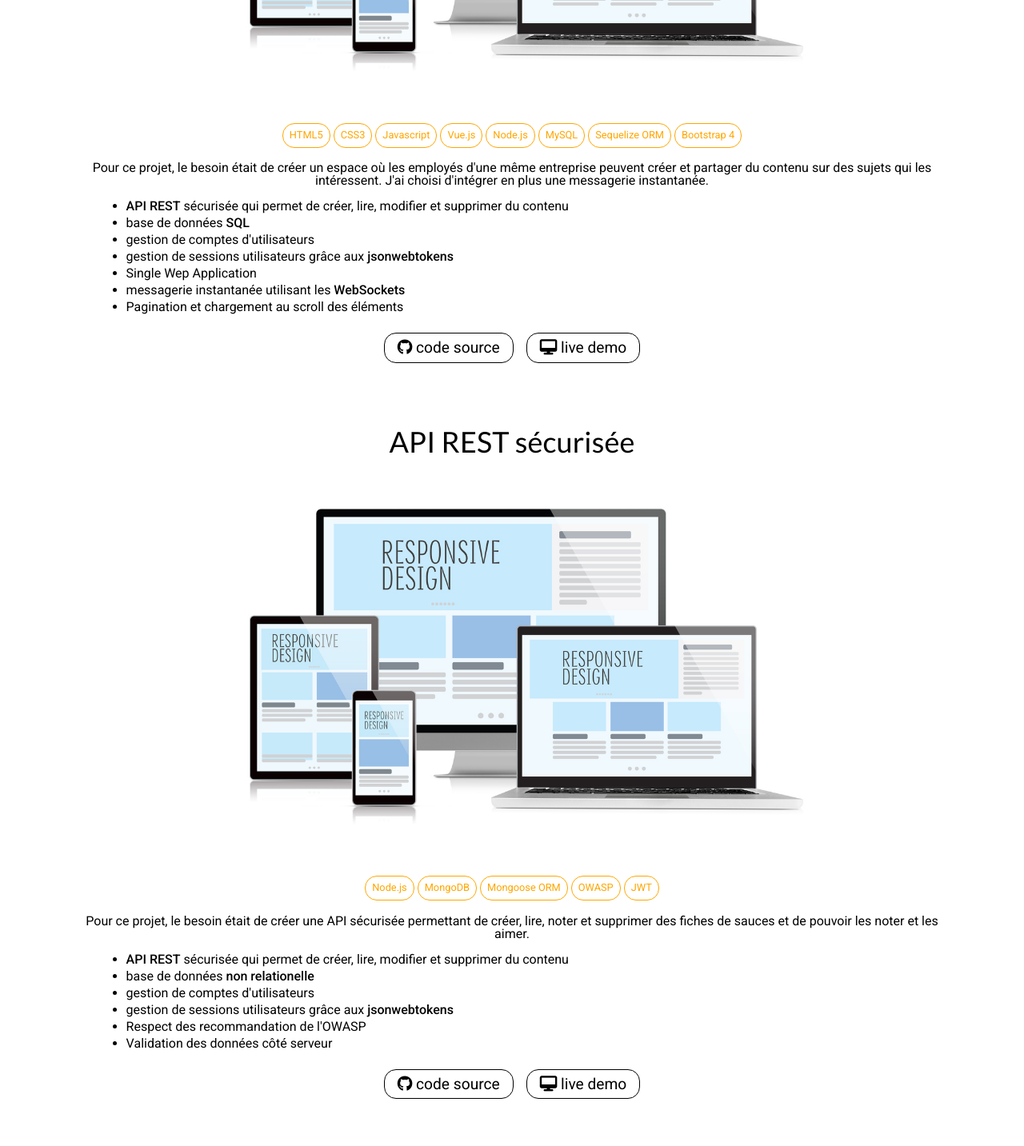
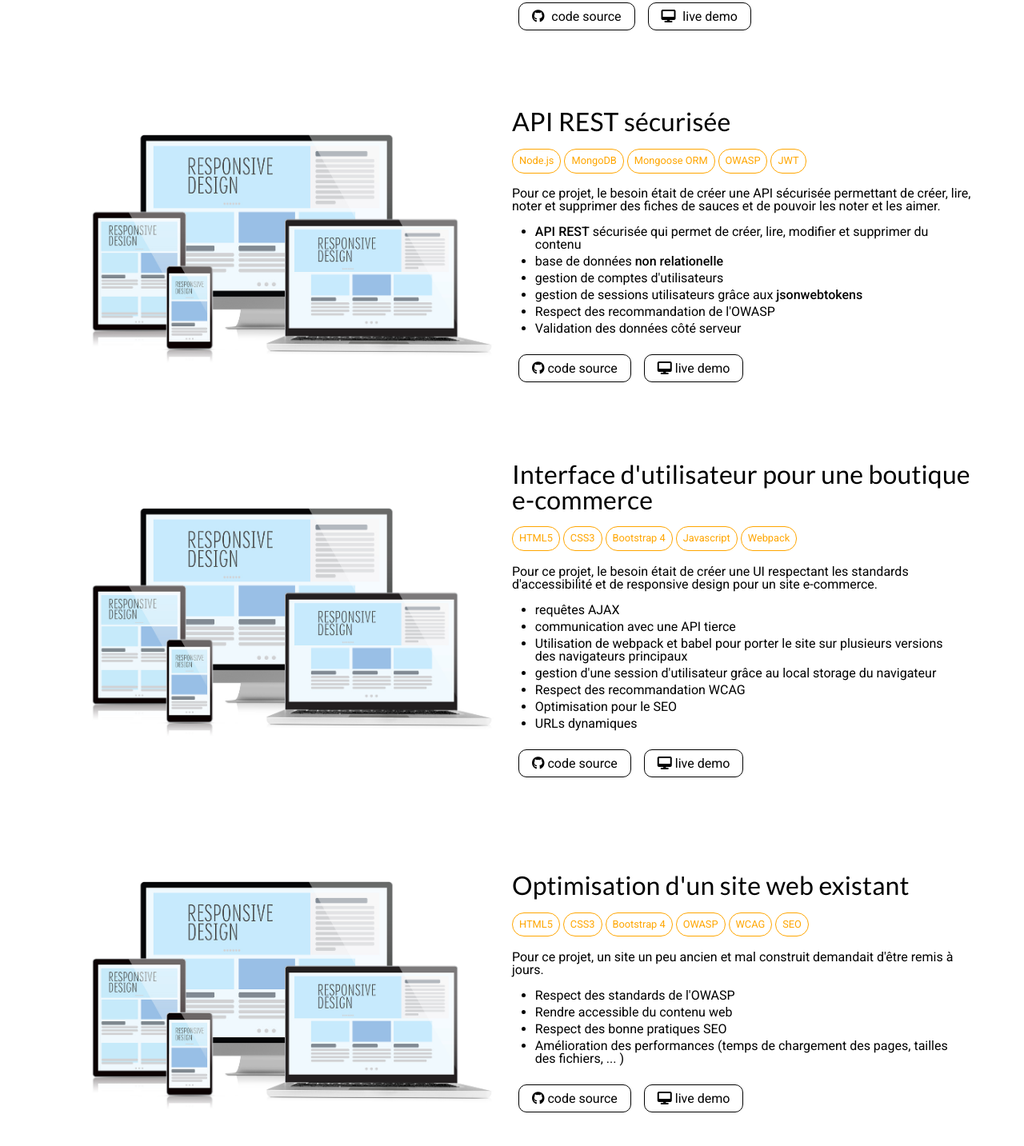
Before and after one commit to dimitriobin/personal_portfolio, a website: page index.html in a window 1280 px wide. Shown: the part 1208-2641 px from the top of the page at 80% size. Drawn offline with Linux system fonts and the light colour scheme.

Commit message:
Create the large and Xlarge view

```diff
--- a/assets/css/scss/abstracts/_mixins.scss
+++ b/assets/css/scss/abstracts/_mixins.scss
@@ -11,3 +11,9 @@
     @content;
   }
 }
+
+@mixin media-lg {
+  @media screen and (min-width: $breakpoint-lg) {
+    @content;
+  }
+}
--- a/assets/css/scss/abstracts/_variables.scss
+++ b/assets/css/scss/abstracts/_variables.scss
@@ -10,3 +10,4 @@ $color-menu-bg: black;
 
 // Breakpoints
 $breakpoint-md: 768px;
+$breakpoint-lg: 992px;
--- a/assets/css/scss/base/_base.scss
+++ b/assets/css/scss/base/_base.scss
@@ -16,7 +16,7 @@ body {
   flex-direction: column;
   justify-content: space-between;
   align-items: center;
-  max-width: 1200px;
+  max-width: 1400px;
   margin: auto;
 }
 
--- a/assets/css/scss/pages/_home.scss
+++ b/assets/css/scss/pages/_home.scss
@@ -103,19 +103,26 @@
 }
 
 .project {
-  text-align: center;
-  margin-bottom: 5rem;
+  margin-bottom: 3rem;
+  display: flex;
+  flex-direction: column;
+  justify-content: flex-start;
+  align-items: flex-start;
+
+  &-img {
+    width: 100%;
+    max-width: 800px;
+    height: auto;
+    align-self: center;
+  }
 
   &-title {
+    font-size: 1.6rem;
     font-weight: 500;
+    margin-bottom: 1rem;
   }
 
-  & > img {
-    width: 90%;
-    max-width: 800px;
-    height: auto;
-  }
-
+  &-body {
     &-stack {
       margin-bottom: 1rem;
       &__item {
@@ -130,30 +137,34 @@
     }
 
     &-brief {
-    margin-bottom: 1rem;
+      margin: 1rem 0;
     }
 
     &-features {
       text-align: left;
       list-style-type: disc;
       padding: 0 5%;
+      margin-top: 1rem;
       margin-bottom: 1.5rem;
       &__item {
         margin-top: 5px;
       }
     }
+  }
 
-  &-links {
+  &-footer {
     width: 100%;
     display: flex;
-    justify-content: center;
+    justify-content: flex-start;
     align-items: center;
-    & > a {
-      font-size: 1.2rem;
+    flex-wrap: wrap;
+
+    &__link {
+      font-size: 1rem;
       border: 1px solid black;
-      border-radius: 15px;
+      border-radius: 10px;
       padding: 0.5rem 1rem;
-      margin: 0 0.5rem;
+      margin: 0 0.5rem 0.2rem;
       text-decoration: none;
       @include transition-ease;
 
@@ -164,6 +175,10 @@
         border-color: $color-secondary;
         @include transition-ease;
       }
+
+      & > span {
+        margin-left: 0.3rem;
       }
     }
   }
+}
--- a/assets/css/scss/style.scss
+++ b/assets/css/scss/style.scss
@@ -16,3 +16,4 @@
 @use './pages/contact';
 
 @use './responsive/medium.scss';
+@use './responsive/large.scss';
--- a/index.html
+++ b/index.html
@@ -37,7 +37,7 @@
         </nav>
     </header>
 
-    <main>
+    <main class="home">
         <section class="intro">
           <h1 class="intro__heading">Dimitri <span>Obin</span></h1>
           <h2 class="intro__subheading">Développeur web junior</h2>
@@ -62,55 +62,59 @@
 
       <!-- Projet 7 Openclassrooms -->
       <article id="projectOne" class="project">
+        <img class="project-img" src="./assets/img/responsive-design-presentation.jpg" alt="Voici le projet qui s'affiche sur plusieurs écrans différents">
+        <div>
           <h3 class="project-title">Réseau social d'entreprise</h3>
-        <img src="./assets/img/responsive-design-presentation.jpg" alt="Voici le projet qui s'affiche sur plusieurs écrans différents">
-
+          <div class="project-body">
             <h4 class="sr-only">Caractéristiques techniques</h4>
-        <ul class="project-stack">
-          <li class="project-stack__item">HTML5</li>
-          <li class="project-stack__item">CSS3</li>
-          <li class="project-stack__item">Javascript</li>
-          <li class="project-stack__item">Vue.js</li>
-          <li class="project-stack__item">Node.js</li>
-          <li class="project-stack__item">MySQL</li>
-          <li class="project-stack__item">Sequelize ORM</li>
-          <li class="project-stack__item">Bootstrap 4</li>
+            <ul class="project-body-stack">
+              <li class="project-body-stack__item">HTML5</li>
+              <li class="project-body-stack__item">CSS3</li>
+              <li class="project-body-stack__item">Javascript</li>
+              <li class="project-body-stack__item">Vue.js</li>
+              <li class="project-body-stack__item">Node.js</li>
+              <li class="project-body-stack__item">MySQL</li>
+              <li class="project-body-stack__item">Sequelize ORM</li>
+              <li class="project-body-stack__item">Bootstrap 4</li>
             </ul>
 
-        <h4 class="sr-only">Besoins du projet</h4>
-        <p class="project-brief">
+            <h4>Besoins du projet</h4>
+            <p class="project-body-brief">
               Pour ce projet, le besoin était de créer un espace où les employés d'une même entreprise peuvent
               créer et partager du contenu sur des sujets qui les intéressent. J'ai choisi d'intégrer en plus une messagerie instantanée.
             </p>
 
-        <h4 class="sr-only">Fonctionnalités majeures</h4>
-        <ul class="project-features">
-          <li class="project-features__item"><strong>API REST</strong> sécurisée qui permet de créer, lire, modifier et supprimer du contenu</li>
-          <li class="project-features__item">base de données <strong>SQL</strong></li>
-          <li class="project-features__item">gestion de comptes d'utilisateurs</li>
-          <li class="project-features__item">gestion de sessions utilisateurs grâce aux <strong>jsonwebtokens</strong></li>
-          <li class="project-features__item">Single Wep Application</li>
-          <li class="project-features__item">messagerie instantanée utilisant les <strong>WebSockets</strong></li>
-          <li class="project-features__item">Pagination et chargement au scroll des éléments</li>
+            <h4>Fonctionnalités majeures</h4>
+            <ul class="project-body-features">
+              <li class="project-body-features__item"><strong>API REST</strong> sécurisée qui permet de créer, lire, modifier et supprimer du contenu</li>
+              <li class="project-body-features__item">base de données <strong>SQL</strong></li>
+              <li class="project-body-features__item">gestion de comptes d'utilisateurs</li>
+              <li class="project-body-features__item">gestion de sessions utilisateurs grâce aux <strong>jsonwebtokens</strong></li>
+              <li class="project-body-features__item">Single Wep Application</li>
+              <li class="project-body-features__item">messagerie instantanée utilisant les <strong>WebSockets</strong></li>
+              <li class="project-body-features__item">Pagination et chargement au scroll des éléments</li>
             </ul>
-        <div class="project-links">
-          <a href="#" class="project-links__item"><i class="fab fa-github fa-1x"></i> code source</a>
-          <a href="#" class="project-links__item"><i class="fas fa-desktop fa-1x"></i> live demo</a>
+          </div>
+          <div class="project-footer">
+            <a href="#" class="project-footer__link"><i class="fab fa-github fa-1x" aria-label="Voir le code source"></i> <span>code source</span></a>
+            <a href="#" class="project-footer__link"><i class="fas fa-desktop fa-1x" aria-label="Voir la démonstration du projet"></i> <span>live demo</span></a>
+          </div>
         </div>
       </article>
 
       <!-- Projet 6 Openclassrooms -->
       <article id="projectTwo" class="project">
+        <img class="project-img"  src="./assets/img/responsive-design-presentation.jpg" alt="Voici le projet qui s'affiche sur plusieurs écrans différents">
+        <div>
           <h3 class="project-title">API REST sécurisée</h3>
-        <img src="./assets/img/responsive-design-presentation.jpg" alt="Voici le projet qui s'affiche sur plusieurs écrans différents">
-
+          <div class="project-body">
             <h4 class="sr-only">Caractéristiques techniques</h4>
-        <ul class="project-stack">
-          <li class="project-stack__item">Node.js</li>
-          <li class="project-stack__item">MongoDB</li>
-          <li class="project-stack__item">Mongoose ORM</li>
-          <li class="project-stack__item">OWASP</li>
-          <li class="project-stack__item">JWT</li>
+            <ul class="project-body-stack">
+              <li class="project-body-stack__item">Node.js</li>
+              <li class="project-body-stack__item">MongoDB</li>
+              <li class="project-body-stack__item">Mongoose ORM</li>
+              <li class="project-body-stack__item">OWASP</li>
+              <li class="project-body-stack__item">JWT</li>
             </ul>
 
             <h4 class="sr-only">Besoins du projet</h4>
@@ -119,32 +123,35 @@
             </p>
 
             <h4 class="sr-only">Fonctionnalités majeures</h4>
-        <ul class="project-features">
-          <li class="project-features__item"><strong>API REST</strong> sécurisée qui permet de créer, lire, modifier et supprimer du contenu</li>
-          <li class="project-features__item">base de données <strong>non relationelle</strong></li>
-          <li class="project-features__item">gestion de comptes d'utilisateurs</li>
-          <li class="project-features__item">gestion de sessions utilisateurs grâce aux <strong>jsonwebtokens</strong></li>
-          <li class="project-features__item">Respect des recommandation de l'OWASP</li>
-          <li class="project-features__item">Validation des données côté serveur</li>
+            <ul class="project-body-features">
+              <li class="project-body-features__item"><strong>API REST</strong> sécurisée qui permet de créer, lire, modifier et supprimer du contenu</li>
+              <li class="project-body-features__item">base de données <strong>non relationelle</strong></li>
+              <li class="project-body-features__item">gestion de comptes d'utilisateurs</li>
+              <li class="project-body-features__item">gestion de sessions utilisateurs grâce aux <strong>jsonwebtokens</strong></li>
+              <li class="project-body-features__item">Respect des recommandation de l'OWASP</li>
+              <li class="project-body-features__item">Validation des données côté serveur</li>
             </ul>
-        <div class="project-links">
-          <a href="#" class="project-links__item"><i class="fab fa-github fa-1x"></i> code source</a>
-          <a href="#" class="project-links__item"><i class="fas fa-desktop fa-1x"></i> live demo</a>
+          </div>
+          <div class="project-footer">
+            <a href="#" class="project-footer__link"><i class="fab fa-github fa-1x"></i> code source</a>
+            <a href="#" class="project-footer__link"><i class="fas fa-desktop fa-1x"></i> live demo</a>
+          </div>
         </div>
       </article>
 
       <!-- Projet 5 Openclassrooms -->
       <article id="projectThree" class="project">
+        <img class="project-img"  src="./assets/img/responsive-design-presentation.jpg" alt="Voici le projet qui s'affiche sur plusieurs écrans différents">
+        <div>
           <h3 class="project-title">Interface d'utilisateur pour une boutique e-commerce</h3>
-        <img src="./assets/img/responsive-design-presentation.jpg" alt="Voici le projet qui s'affiche sur plusieurs écrans différents">
-
+          <div class="project-body">
             <h4 class="sr-only">Caractéristiques techniques</h4>
-        <ul class="project-stack">
-          <li class="project-stack__item">HTML5</li>
-          <li class="project-stack__item">CSS3</li>
-          <li class="project-stack__item">Bootstrap 4</li>
-          <li class="project-stack__item">Javascript</li>
-          <li class="project-stack__item">Webpack</li>
+            <ul class="project-body-stack">
+              <li class="project-body-stack__item">HTML5</li>
+              <li class="project-body-stack__item">CSS3</li>
+              <li class="project-body-stack__item">Bootstrap 4</li>
+              <li class="project-body-stack__item">Javascript</li>
+              <li class="project-body-stack__item">Webpack</li>
             </ul>
 
             <h4 class="sr-only">Besoins du projet</h4>
@@ -153,34 +160,36 @@
             </p>
 
             <h4 class="sr-only">Fonctionnalités majeures</h4>
-        <ul class="project-features">
-          <li class="project-features__item">requêtes AJAX</li>
-          <li class="project-features__item">communication avec une API tierce</li>
-          <li class="project-features__item">Utilisation de webpack et babel pour porter le site sur plusieurs versions des navigateurs principaux</li>
-          <li class="project-features__item">gestion d'une session d'utilisateur grâce au local storage du navigateur</li>
-          <li class="project-features__item">Respect des recommandation WCAG</li>
-          <li class="project-features__item">Optimisation pour le SEO</li>
-          <li class="project-features__item">URLs dynamiques</li>
+            <ul class="project-body-features">
+              <li class="project-body-features__item">requêtes AJAX</li>
+              <li class="project-body-features__item">communication avec une API tierce</li>
+              <li class="project-body-features__item">Utilisation de webpack et babel pour porter le site sur plusieurs versions des navigateurs principaux</li>
+              <li class="project-body-features__item">gestion d'une session d'utilisateur grâce au local storage du navigateur</li>
+              <li class="project-body-features__item">Respect des recommandation WCAG</li>
+              <li class="project-body-features__item">Optimisation pour le SEO</li>
+              <li class="project-body-features__item">URLs dynamiques</li>
             </ul>
-        <div class="project-links">
-          <a href="#" class="project-links__item"><i class="fab fa-github fa-1x"></i> code source</a>
-          <a href="#" class="project-links__item"><i class="fas fa-desktop fa-1x"></i> live demo</a>
+          </div>
+          <div class="project-footer">
+            <a href="#" class="project-footer__link"><i class="fab fa-github fa-1x"></i> code source</a>
+            <a href="#" class="project-footer__link"><i class="fas fa-desktop fa-1x"></i> live demo</a>
+          </div>
         </div>
       </article>
 
       <!-- Projet 4 Openclassrooms -->
       <article id="projectFour" class="project">
+        <img class="project-img"  src="./assets/img/responsive-design-presentation.jpg" alt="Voici le projet qui s'affiche sur plusieurs écrans différents">
+        <div>
           <h3 class="project-title">Optimisation d'un site web existant</h3>
-        <img src="./assets/img/responsive-design-presentation.jpg" alt="Voici le projet qui s'affiche sur plusieurs écrans différents">
-
           <h4 class="sr-only">Caractéristiques techniques</h4>
-        <ul class="project-stack">
-          <li class="project-stack__item">HTML5</li>
-          <li class="project-stack__item">CSS3</li>
-          <li class="project-stack__item">Bootstrap 4</li>
-          <li class="project-stack__item">OWASP</li>
-          <li class="project-stack__item">WCAG</li>
-          <li class="project-stack__item">SEO</li>
+          <ul class="project-body-stack">
+            <li class="project-body-stack__item">HTML5</li>
+            <li class="project-body-stack__item">CSS3</li>
+            <li class="project-body-stack__item">Bootstrap 4</li>
+            <li class="project-body-stack__item">OWASP</li>
+            <li class="project-body-stack__item">WCAG</li>
+            <li class="project-body-stack__item">SEO</li>
           </ul>
 
           <h4 class="sr-only">Besoins du projet</h4>
@@ -189,30 +198,31 @@
           </p>
 
           <h4 class="sr-only">Fonctionnalités majeures</h4>
-        <ul class="project-features">
-          <li class="project-features__item">Respect des standards de l'OWASP</li>
-          <li class="project-features__item">Rendre accessible du contenu web</li>
-          <li class="project-features__item">Respect des bonne pratiques SEO</li>
-          <li class="project-features__item">Amélioration des performances (temps de chargement des pages, tailles des fichiers, ... )</li>
+          <ul class="project-body-features">
+            <li class="project-body-features__item">Respect des standards de l'OWASP</li>
+            <li class="project-body-features__item">Rendre accessible du contenu web</li>
+            <li class="project-body-features__item">Respect des bonne pratiques SEO</li>
+            <li class="project-body-features__item">Amélioration des performances (temps de chargement des pages, tailles des fichiers, ... )</li>
           </ul>
-        <div class="project-links">
-          <a href="#" class="project-links__item"><i class="fab fa-github fa-1x"></i> code source</a>
-          <a href="#" class="project-links__item"><i class="fas fa-desktop fa-1x"></i> live demo</a>
+          <div class="project-footer">
+            <a href="#" class="project-footer__link"><i class="fab fa-github fa-1x"></i> code source</a>
+            <a href="#" class="project-footer__link"><i class="fas fa-desktop fa-1x"></i> live demo</a>
+          </div>
         </div>
       </article>
 
       <!-- Projet 3 Openclassrooms -->
       <article id="projectFive" class="project">
+        <img class="project-img"  src="./assets/img/responsive-design-presentation.jpg" alt="Voici le projet qui s'affiche sur plusieurs écrans différents">
+        <div>
           <h3 class="project-title">Intégration et animation d'une maquette</h3>
-        <img src="./assets/img/responsive-design-presentation.jpg" alt="Voici le projet qui s'affiche sur plusieurs écrans différents">
-
           <h4 class="sr-only">Caractéristiques techniques</h4>
-        <ul class="project-stack">
-          <li class="project-stack__item">HTML5</li>
-          <li class="project-stack__item">CSS3</li>
-          <li class="project-stack__item">Sass</li>
-          <li class="project-stack__item">Autoprefixer</li>
-          <li class="project-stack__item">Photoshop</li>
+          <ul class="project-body-stack">
+            <li class="project-body-stack__item">HTML5</li>
+            <li class="project-body-stack__item">CSS3</li>
+            <li class="project-body-stack__item">Sass</li>
+            <li class="project-body-stack__item">Autoprefixer</li>
+            <li class="project-body-stack__item">Photoshop</li>
           </ul>
 
           <h4 class="sr-only">Besoins du projet</h4>
@@ -221,13 +231,14 @@
           </p>
 
           <h4 class="sr-only">Fonctionnalités majeures</h4>
-        <ul class="project-features">
-          <li class="project-features__item">animation et transitions CSS</li>
-          <li class="project-features__item">Responsive design</li>
+          <ul class="project-body-features">
+            <li class="project-body-features__item">animation et transitions CSS</li>
+            <li class="project-body-features__item">Responsive design</li>
           </ul>
-        <div class="project-links">
-          <a href="#" class="project-links__item"><i class="fab fa-github fa-1x"></i> code source</a>
-          <a href="#" class="project-links__item"><i class="fas fa-desktop fa-1x"></i> live demo</a>
+          <div class="project-footer">
+            <a href="#" class="project-footer__link"><i class="fab fa-github fa-1x"></i> code source</a>
+            <a href="#" class="project-footer__link"><i class="fas fa-desktop fa-1x"></i> live demo</a>
+          </div>
         </div>
       </article>
     </main>
```
Also changed, not shown: assets/css/scss/responsive/_large.scss (added, +22 -0 lines), assets/css/style.css, 1 other file. Lines whose indentation alone changed are shown as unchanged.
